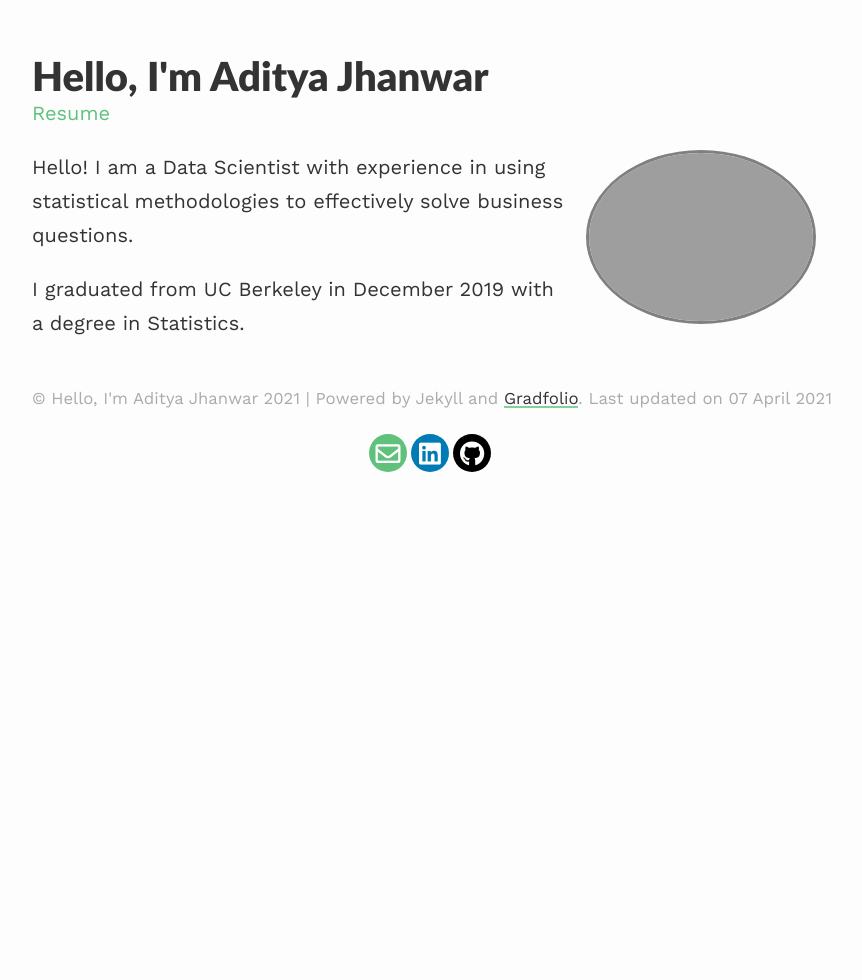
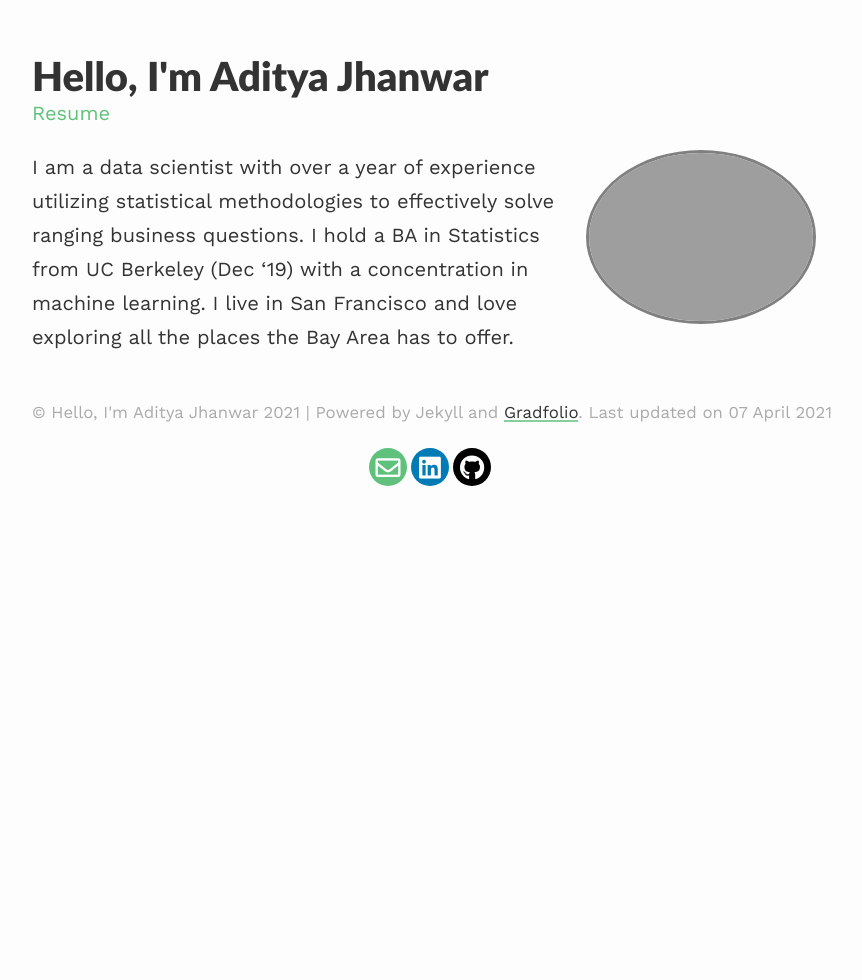
Before and after one commit to ajhanwar/ajhanwar.github.io, a Jekyll site: the page built from index.md, in a window 1280 px wide. Shown: the whole page, without its empty margins (208-1070 px from the left). Built offline with Jekyll 4.4.1, drawn with Linux system fonts in a browser that asks for light colours; nearby versions of some CDN libraries.

Commit message:
updated github readme and bio

```diff
--- a/index.md
+++ b/index.md
@@ -7,10 +7,4 @@ profile:
 published: true
 ---
 
-
-
-
-Hello! I am a Data Scientist with experience in using statistical methodologies to effectively solve business questions.
-
-
-I graduated from UC Berkeley in December 2019 with a degree in Statistics.
+I am a data scientist with over a year of experience utilizing statistical methodologies to effectively solve ranging business questions. I hold a BA in Statistics from UC Berkeley (Dec '19) with a concentration in machine learning. I live in San Francisco and love exploring all the places the Bay Area has to offer.
```
Also changed, not shown: README.md.
